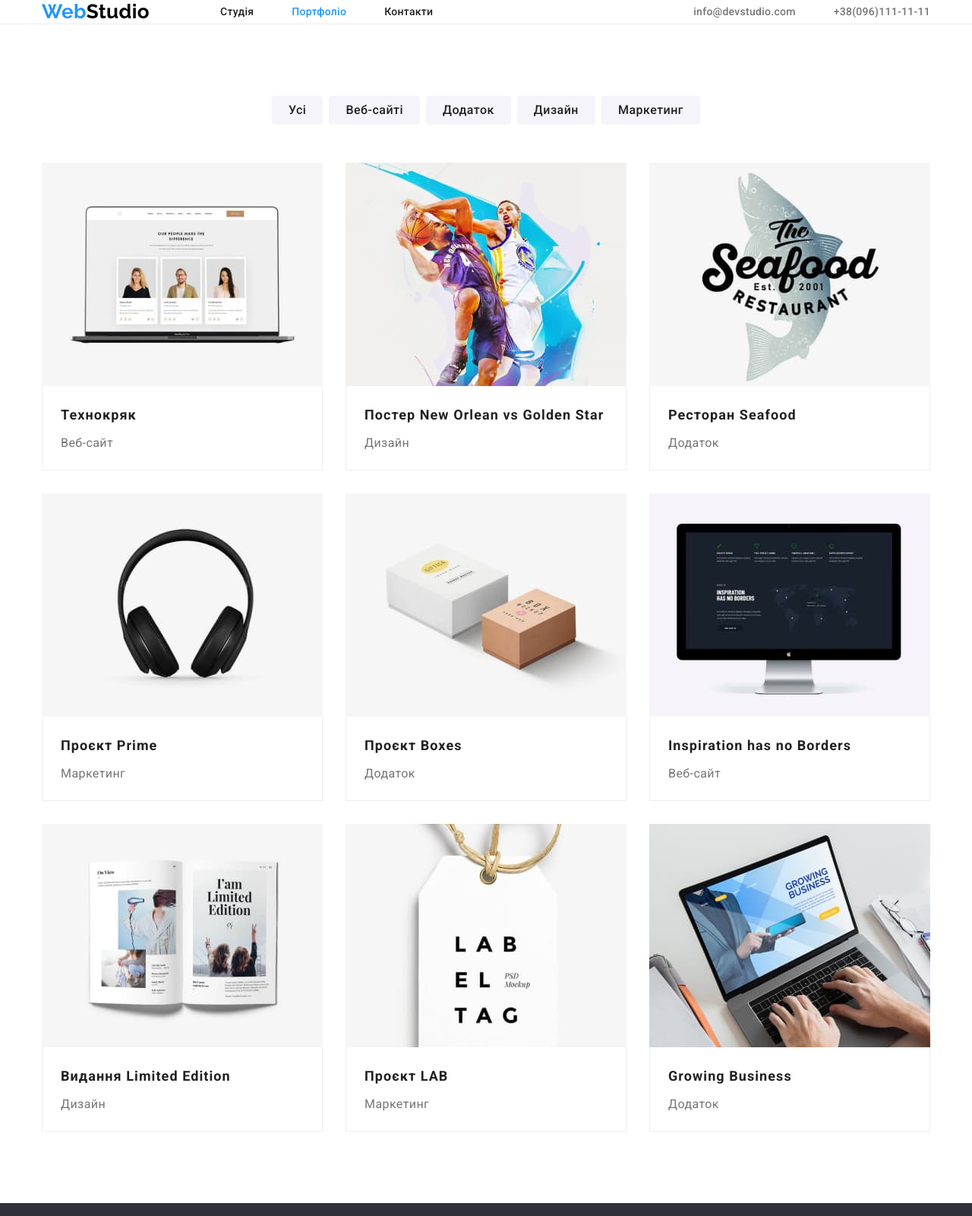
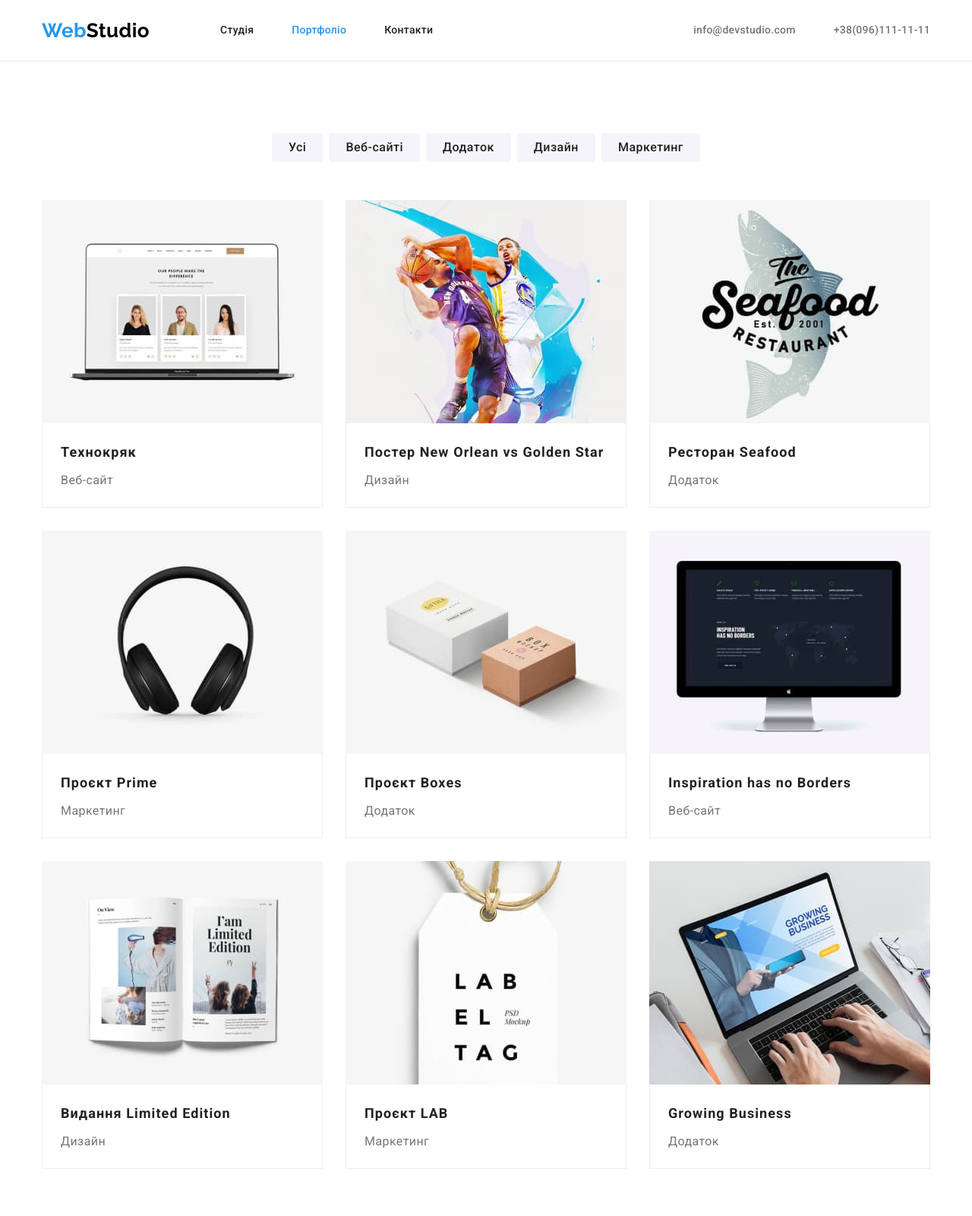
Before and after one commit to Grovsky/goit-markup-hw-03, a plain HTML site: page portfolio.html in a window 1280 px wide. Shown: the top 1600 px of the page at 76% size. Drawn offline with nearby package versions, Linux system fonts and the light colour scheme.

Commit message:
added changes

```diff
--- a/css/styles.css
+++ b/css/styles.css
@@ -97,9 +97,11 @@ button {
   margin-right: 50px;
 }
 .nav-link {
+  display: block;
   font-weight: 500;
   line-height: 1.14;
   letter-spacing: 0.02em;
+  padding: 32px 0;
   color: var(--title-color);
 }
 .nav-link:hover,
@@ -117,9 +119,11 @@ button {
   margin-right: 50px;
 }
 .contacts-link {
+  display: block;
   font-weight: 500;
   line-height: 1.14;
   letter-spacing: 0.02em;
+  padding: 32px 0;
   color: var(--text-color);
 }
 .contacts-link:hover,
@@ -276,8 +280,8 @@ button {
 .portfolio-item {
   flex-basis: calc((100% - 2 * 30) / 3);
 }
-.portfolio-item:hover,
-.portfolio-item:focus {
+.portfolio-item-box:hover,
+.portfolio-item-box:focus {
   box-shadow: 0px 1px 1px rgba(0, 0, 0, 0.12), 0px 4px 4px rgba(0, 0, 0, 0.06),
     1px 4px 6px rgba(0, 0, 0, 0.16);
 }
--- a/portfolio.html
+++ b/portfolio.html
@@ -74,15 +74,22 @@
           </ul>
           <ul class="portfolio-list">
             <li class="portfolio-item">
-              <a href="./portfolio.html" class="portfolio-link link">
-                <img src="./images/portfolio1.jpg" alt="web site" width="370" />
+              <div class="portfolio-item-box">
+                <a href="./portfolio.html" class="link">
+                  <img
+                    src="./images/portfolio1.jpg"
+                    alt="web site"
+                    width="370"
+                  />
                   <div class="portfolio-wrap">
                     <h3 class="portfolio-title">Технокряк</h3>
                     <p class="portfolio-text">Веб-сайт</p>
                   </div>
                 </a>
+              </div>
             </li>
             <li class="portfolio-item">
+              <div class="portfolio-item-box">
                 <a href="./portfolio.html" class="link">
                   <img src="./images/portfolio2.jpg" alt="poster" width="370" />
                   <div class="portfolio-wrap">
@@ -92,8 +99,10 @@
                     <p class="portfolio-text">Дизайн</p>
                   </div>
                 </a>
+              </div>
             </li>
             <li class="portfolio-item">
+              <div class="portfolio-item-box">
                 <a href="./portfolio.html" class="link">
                   <img
                     src="./images/portfolio3.jpg"
@@ -105,8 +114,10 @@
                     <p class="portfolio-text">Додаток</p>
                   </div>
                 </a>
+              </div>
             </li>
             <li class="portfolio-item">
+              <div class="portfolio-item-box">
                 <a href="./portfolio.html" class="link">
                   <img
                     src="./images/portfolio4.jpg"
@@ -118,8 +129,10 @@
                     <p class="portfolio-text">Маркетинг</p>
                   </div>
                 </a>
+              </div>
             </li>
             <li class="portfolio-item">
+              <div class="portfolio-item-box">
                 <a href="./portfolio.html" class="link">
                   <img src="./images/portfolio5.jpg" alt="boxes" width="370" />
                   <div class="portfolio-wrap">
@@ -127,26 +140,40 @@
                     <p class="portfolio-text">Додаток</p>
                   </div>
                 </a>
+              </div>
             </li>
             <li class="portfolio-item">
+              <div class="portfolio-item-box">
                 <a href="./portfolio.html" class="link">
-                <img src="./images/portfolio6.jpg" alt="web site" width="370" />
+                  <img
+                    src="./images/portfolio6.jpg"
+                    alt="web site"
+                    width="370"
+                  />
                   <div class="portfolio-wrap">
                     <h3 class="portfolio-title">Inspiration has no Borders</h3>
                     <p class="portfolio-text">Веб-сайт</p>
                   </div>
                 </a>
+              </div>
             </li>
             <li class="portfolio-item">
+              <div class="portfolio-item-box">
                 <a href="./portfolio.html" class="link">
-                <img src="./images/portfolio7.jpg" alt="edition" width="370" />
+                  <img
+                    src="./images/portfolio7.jpg"
+                    alt="edition"
+                    width="370"
+                  />
                   <div class="portfolio-wrap">
                     <h3 class="portfolio-title">Видання Limited Edition</h3>
                     <p class="portfolio-text">Дизайн</p>
                   </div>
                 </a>
+              </div>
             </li>
             <li class="portfolio-item">
+              <div class="portfolio-item-box">
                 <a href="./portfolio.html" class="link">
                   <img
                     src="./images/portfolio8.jpg"
@@ -158,8 +185,10 @@
                     <p class="portfolio-text">Маркетинг</p>
                   </div>
                 </a>
+              </div>
             </li>
             <li class="portfolio-item">
+              <div class="portfolio-item-box">
                 <a href="./portfolio.html" class="link">
                   <img
                     src="./images/portfolio9.jpg"
@@ -171,6 +200,7 @@
                     <p class="portfolio-text">Додаток</p>
                   </div>
                 </a>
+              </div>
             </li>
           </ul>
         </div>
```
Lines whose indentation alone changed are shown as unchanged.
